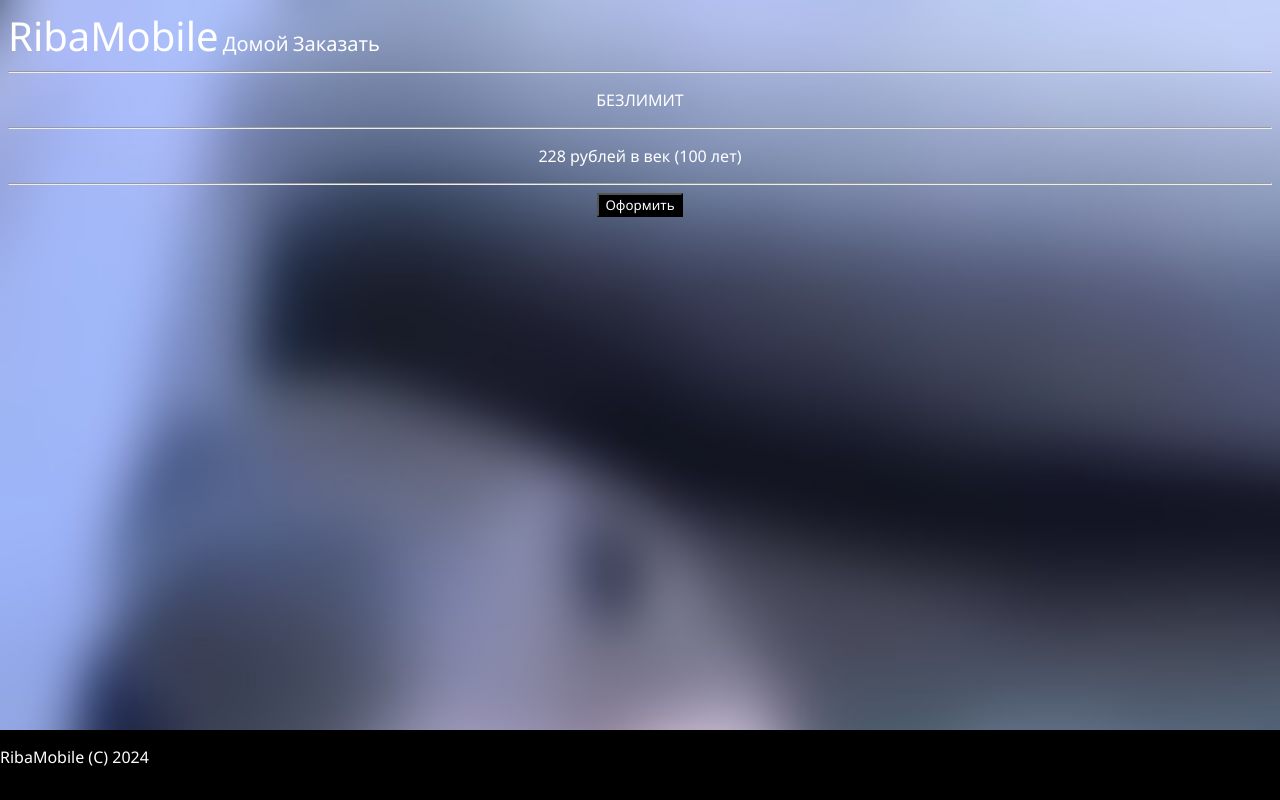
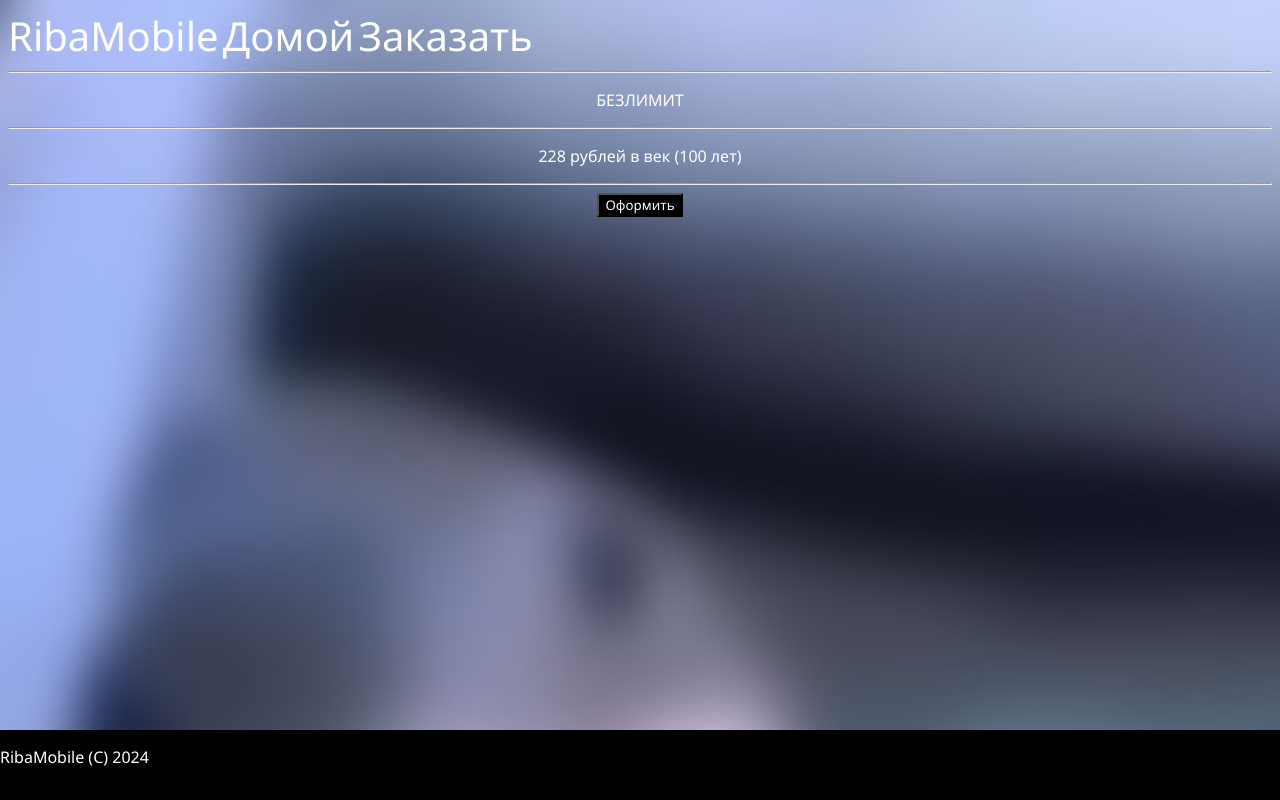
Before and after one commit to BlopSoft/ribamobile, a plain HTML site: page index.html in a window 1280 px wide. Drawn offline with Linux system fonts and the light colour scheme.

Commit message:
Update style.css

```diff
--- a/style.css
+++ b/style.css
@@ -48,9 +48,9 @@ input {
 }
 
 a {
-    font-size: 20px;
+    font-size: 40px;
 }
 
 a {
-    font-size: 20;
+    font-size: 40;
 }
```
